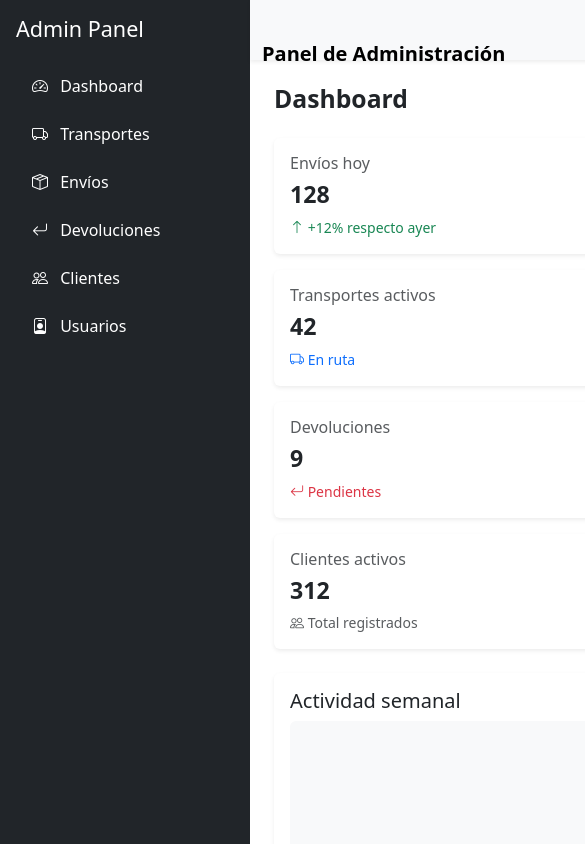
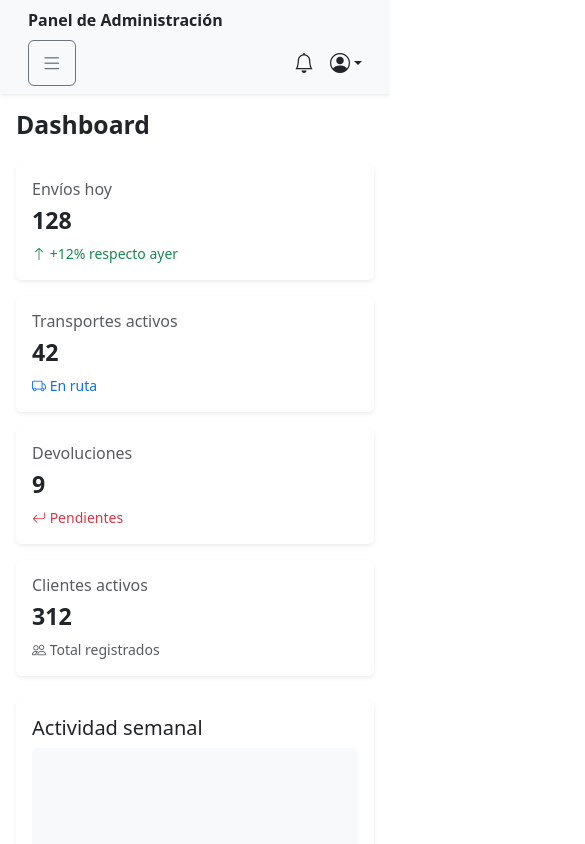
Before and after one commit to Pillado84/admin-logistica, a Vue app: page / in a window 390 px wide. Shown: the top 844 px of the page, 585 px wide, since content can reach past the window. Built offline with nearby package versions, Linux system fonts and the light colour scheme.

Commit message:
hacer navbar y sidebar responsibe

```diff
--- a/src/App.vue
+++ b/src/App.vue
@@ -1,9 +1,11 @@
 <template>
-  <div class="layout-container d-flex">
+  <div class="layout-container d-flex flex-column flex-md-row">
     <Sidebar />
+
     <div class="flex-grow-1 d-flex flex-column">
       <Navbar />
-      <main class="p-4">
+
+      <main class="p-3 p-md-4">
         <RouterView />
       </main>
     </div>
@@ -17,6 +19,6 @@
 </style>
 
 <script setup lang="ts">
-  import Sidebar from './components/Sidebar.vue'
-  import Navbar from './components/Navbar.vue'
+import Sidebar from './components/Sidebar.vue'
+import Navbar from './components/Navbar.vue'
 </script>
--- a/src/components/Navbar.vue
+++ b/src/components/Navbar.vue
@@ -2,16 +2,72 @@
 </script>
 
 <template>
-  <nav class="navbar navbar-expand-lg navbar-light bg-light shadow-sm navbar-panel">
+  <nav class="navbar navbar-light bg-light shadow-sm px-3">
     <div class="container-fluid">
 
-      <!-- Título o logo -->
+      <!-- VISTA MÓVIL -->
+      <div class="d-flex d-md-none flex-column w-100">
+
+        <!-- TÍTULO ARRIBA -->
+        <div class="fw-semibold mb-2">
+          Panel de Administración
+        </div>
+
+        <!-- FILA: HAMBURGUESA IZQ + ICONOS DER -->
+        <div class="d-flex justify-content-between align-items-center">
+
+          <!-- Botón hamburguesa -->
+          <button
+            class="btn btn-outline-secondary"
+            type="button"
+            data-bs-toggle="offcanvas"
+            data-bs-target="#mobileSidebar"
+          >
+            <i class="bi bi-list fs-4"></i>
+          </button>
+
+          <!-- Iconos derecha -->
+          <div class="d-flex align-items-center">
+
+            <a href="#" class="nav-link me-3">
+              <i class="bi bi-bell fs-5"></i>
+            </a>
+
+            <div class="dropdown">
+              <a
+                class="nav-link dropdown-toggle d-flex align-items-center"
+                href="#"
+                role="button"
+                data-bs-toggle="dropdown"
+              >
+                <i class="bi bi-person-circle fs-5"></i>
+              </a>
+
+              <ul class="dropdown-menu dropdown-menu-end">
+                <li>
+                  <a class="dropdown-item" href="#">
+                    <i class="bi bi-gear me-2"></i> Configuración
+                  </a>
+                </li>
+                <li>
+                  <a class="dropdown-item text-danger" href="#">
+                    <i class="bi bi-box-arrow-right me-2"></i> Cerrar sesión
+                  </a>
+                </li>
+              </ul>
+            </div>
+
+          </div>
+        </div>
+      </div>
+
+      <!-- VISTA ESCRITORIO -->
+      <div class="d-none d-md-flex w-100 align-items-center justify-content-between">
         <span class="navbar-brand fw-semibold">
           Panel de Administración
         </span>
 
-      <!-- Menú derecho -->
-      <ul class="navbar-nav ms-auto align-items-center">
+        <ul class="navbar-nav d-flex flex-row align-items-center">
 
           <li class="nav-item me-3">
             <a href="#" class="nav-link">
@@ -46,11 +102,10 @@
 
         </ul>
       </div>
+
+    </div>
   </nav>
 </template>
 
 <style scoped>
-.navbar-panel {
-  height: 60px;
-}
 </style>
--- a/src/components/Sidebar.vue
+++ b/src/components/Sidebar.vue
@@ -2,58 +2,104 @@
 </script>
 
 <template>
-  <aside class="bg-dark text-white p-3 flex-shrink-0" style="width: 250px; min-height: 100vh;">
+  <!-- SIDEBAR ESCRITORIO -->
+  <aside class="bg-dark text-white p-3 flex-shrink-0 d-none d-md-block sidebar-desktop">
     <h4 class="mb-4">Admin Panel</h4>
 
     <ul class="nav flex-column">
-
       <li class="nav-item mb-2">
         <a href="#" class="nav-link text-white">
-          <i class="bi bi-speedometer2 me-2"></i>
-          Dashboard
+          <i class="bi bi-speedometer2 me-2"></i> Dashboard
         </a>
       </li>
 
       <li class="nav-item mb-2">
         <a href="#" class="nav-link text-white">
-          <i class="bi bi-truck me-2"></i>
-          Transportes
+          <i class="bi bi-truck me-2"></i> Transportes
         </a>
       </li>
 
       <li class="nav-item mb-2">
         <a href="#" class="nav-link text-white">
-          <i class="bi bi-box-seam me-2"></i>
-          Envíos
+          <i class="bi bi-box-seam me-2"></i> Envíos
         </a>
       </li>
 
       <li class="nav-item mb-2">
         <a href="#" class="nav-link text-white">
-          <i class="bi bi-arrow-return-left me-2"></i>
-          Devoluciones
+          <i class="bi bi-arrow-return-left me-2"></i> Devoluciones
         </a>
       </li>
 
       <li class="nav-item mb-2">
         <a href="#" class="nav-link text-white">
-          <i class="bi bi-people me-2"></i>
-          Clientes
+          <i class="bi bi-people me-2"></i> Clientes
         </a>
       </li>
 
       <li class="nav-item mb-2">
         <a href="#" class="nav-link text-white">
-          <i class="bi bi-person-badge me-2"></i>
-          Usuarios
+          <i class="bi bi-person-badge me-2"></i> Usuarios
         </a>
       </li>
-
     </ul>
   </aside>
+
+  <!-- SIDEBAR MÓVIL (OFFCANVAS) -->
+  <div class="offcanvas offcanvas-start bg-dark text-white" tabindex="-1" id="mobileSidebar">
+    <div class="offcanvas-header">
+      <h4 class="offcanvas-title">Admin Panel</h4>
+      <button type="button" class="btn-close btn-close-white" data-bs-dismiss="offcanvas"></button>
+    </div>
+
+    <div class="offcanvas-body">
+      <ul class="nav flex-column">
+        <li class="nav-item mb-2">
+          <a href="#" class="nav-link text-white">
+            <i class="bi bi-speedometer2 me-2"></i> Dashboard
+          </a>
+        </li>
+
+        <li class="nav-item mb-2">
+          <a href="#" class="nav-link text-white">
+            <i class="bi bi-truck me-2"></i> Transportes
+          </a>
+        </li>
+
+        <li class="nav-item mb-2">
+          <a href="#" class="nav-link text-white">
+            <i class="bi bi-box-seam me-2"></i> Envíos
+          </a>
+        </li>
+
+        <li class="nav-item mb-2">
+          <a href="#" class="nav-link text-white">
+            <i class="bi bi-arrow-return-left me-2"></i> Devoluciones
+          </a>
+        </li>
+
+        <li class="nav-item mb-2">
+          <a href="#" class="nav-link text-white">
+            <i class="bi bi-people me-2"></i> Clientes
+          </a>
+        </li>
+
+        <li class="nav-item mb-2">
+          <a href="#" class="nav-link text-white">
+            <i class="bi bi-person-badge me-2"></i> Usuarios
+          </a>
+        </li>
+      </ul>
+    </div>
+  </div>
 </template>
 
 <style scoped>
+.sidebar-desktop {
+  width: 250px;
+  min-height: 100vh;
+}
+
 .nav-link:hover {
   background-color: rgba(255, 255, 255, 0.1);
   border-radius: 4px;
```
Lines whose indentation alone changed are shown as unchanged.
